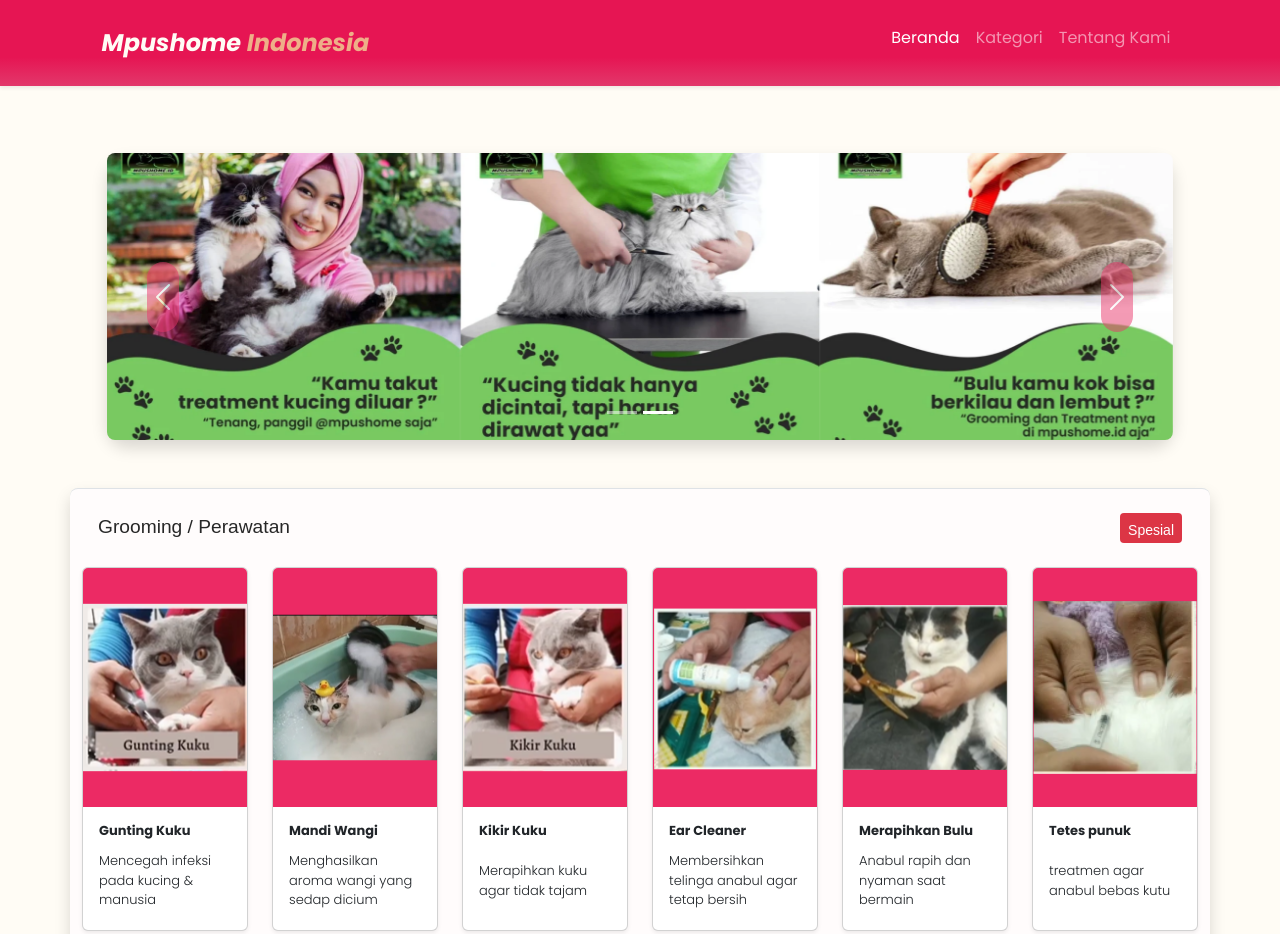
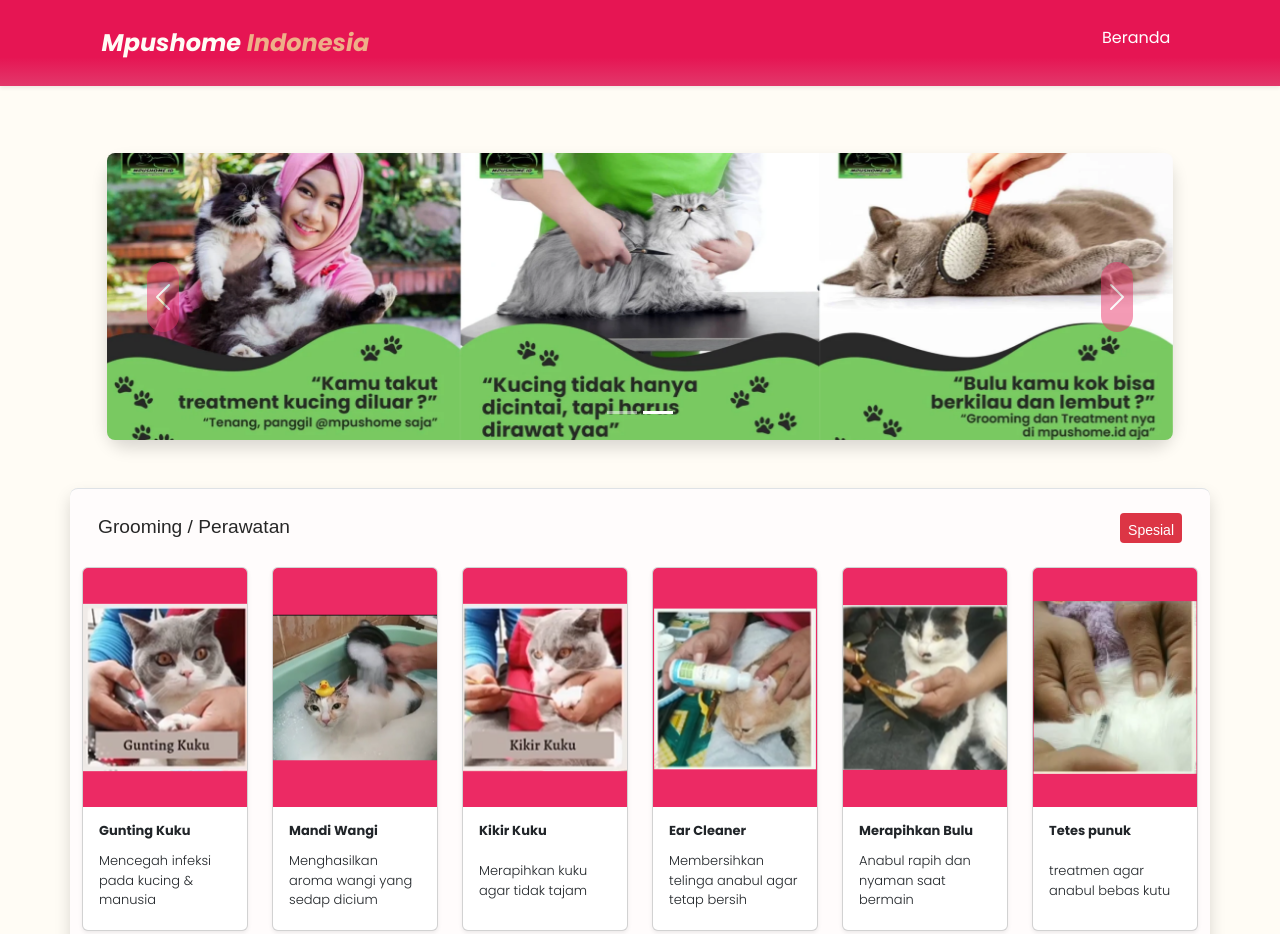
Before and after one commit to Fi08/petshop, a plain HTML site: page index.html in a window 1280 px wide. Shown: the top 934 px of the page. Drawn offline with nearby package versions, Linux system fonts and the light colour scheme; a web font is replaced by a local one.

Commit message:
Update index.html

```diff
--- a/index.html
+++ b/index.html
@@ -32,12 +32,6 @@
         <ul class="navbar-nav ms-auto mb-2 mb-lg-0 order-1 order-lg-2">
           <li class="nav-item">
             <a class="nav-link active col-lg-12 col-1" aria-current="page" href="/">Beranda</a>
-          </li>
-          <li class="nav-item">
-            <a class="nav-link col-lg-12 col-1" aria-current="page" href="#">Kategori</a>
-          </li>
-          <li class="nav-item">
-            <a class="nav-link col-lg-12 col-md-2 col-4"aria-current="page" href="/about">Tentang Kami</a>
           </li>
         </ul>
 
```
